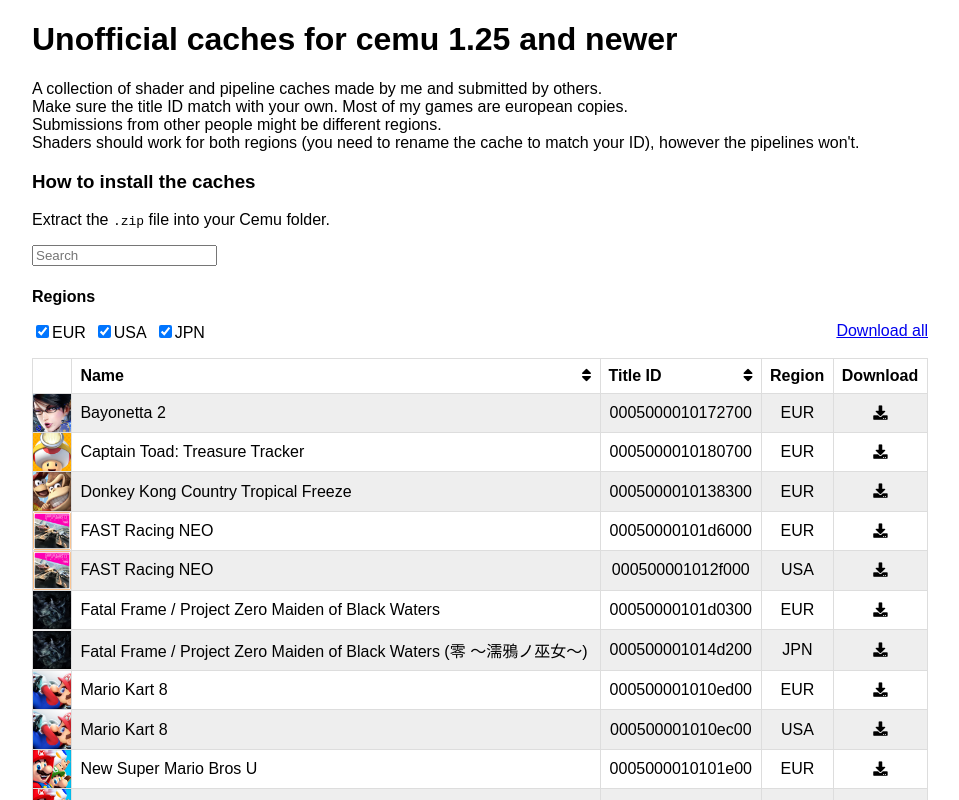
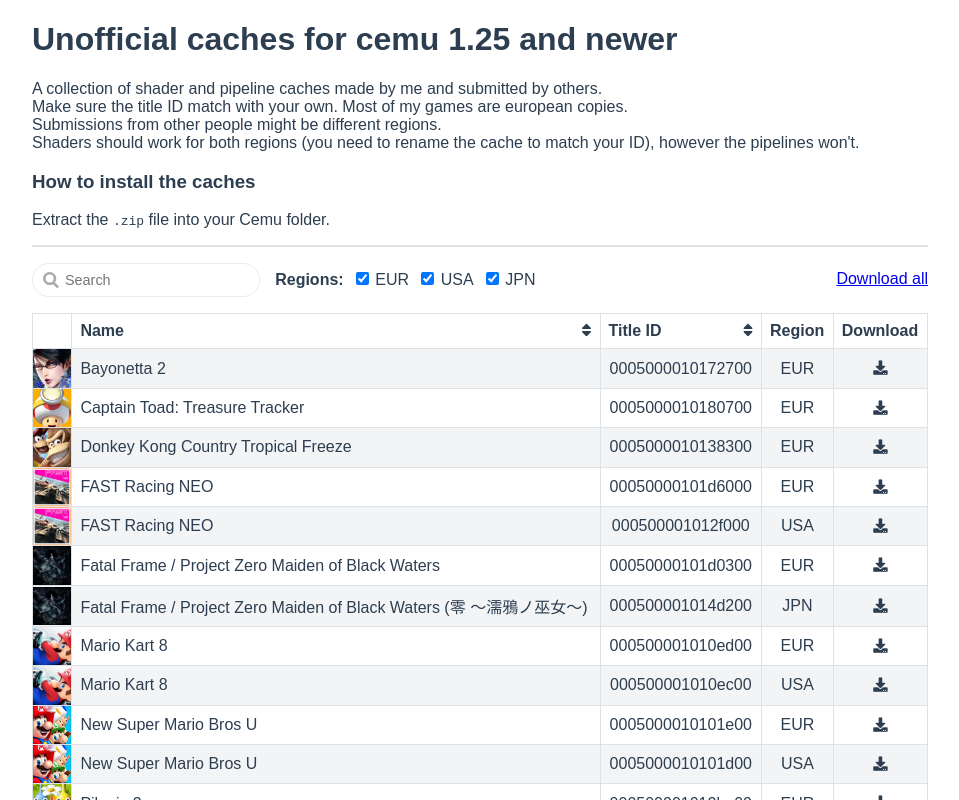
Before and after one commit to chriztr/cemu_shader_and_pipeline_caches, a Vue app: page / in a window 1280 px wide. Shown: the top 800 px of the page, without its empty margins (160-1119 px from the left). Built offline with nearby package versions, Linux system fonts and the light colour scheme.

Commit message:
dark theme and nicer search bar

```diff
--- a/src/App.vue
+++ b/src/App.vue
@@ -89,23 +89,27 @@
   <h3>How to install the caches</h3>
   <p>Extract the <code>.zip</code> file into your Cemu folder.</p>
 
+  <hr>
+
+  <p>
     <input
+      class="search"
       type='text'
       placeholder='Search'
       v-model='searchStr'
     />
-
-  <h4 style="margin-bottom: .8em;">Regions</h4>
-
-  <p>
+    <span style="margin-left: .5em;">
+      <label><b>Regions:</b></label>
       <input type="checkbox" v-model="showEUR" id="showEURCheckbox">
-    <label for="showEURCheckbox" style="padding-right: .5em;">EUR</label>
+      <label for="showEURCheckbox">EUR</label>
       <input type="checkbox" v-model="showUSA" id="showUSACheckbox">
-    <label for="showUSACheckbox" style="padding-right: .5em">USA</label>
+      <label for="showUSACheckbox">USA</label>
       <input type="checkbox" v-model="showJPN" id="showJPNCheckbox">
       <label for="showJPNCheckbox">JPN</label>
+    </span>
 
-    <a style="float: right;" href="https://github.com/chriztr/cemu_shader_and_pipeline_caches/releases/latest/download/shaders.zip">Download all</a>
+    <a style="float: right; line-height: 2rem;" href="https://github.com/chriztr/cemu_shader_and_pipeline_caches/releases/latest/download/shaders.zip">Download all</a>
+
   </p>
 
   <div id="list" class="tableContainer">
--- a/src/assets/base.css
+++ b/src/assets/base.css
@@ -1,3 +1,70 @@
+html {
+  color-scheme: light;
+}
+
+body {
+  background-color: #fff;
+  color: #2c3e50;
+}
+
+td, th {
+  border: 1px solid #dfe2e5;
+}
+
+tr:nth-child(even) {
+  background-color: #f3f4f5;
+}
+
+hr {
+  border: 1px solid #dfe2e5;
+}
+
+.search {
+  color: #2c3e50;
+  border: 1px solid #eaecef;
+  background: #fff url(/search.svg) 0.6rem 0.5rem no-repeat;
+  background-size: 1rem;
+}
+
+.chartDropdownBox {
+  background-color: #e7eaed;
+  color: #000;
+}
+
+@media (prefers-color-scheme: dark) {
+  html {
+    color-scheme: dark !important;
+  }
+
+  body {
+    background-color: #22272e !important;
+    color: #adbac7 !important;
+  }
+
+  td, th {
+    border: 1px solid #34404c !important;
+  }
+
+  tr:nth-child(even) {
+    background-color: #2b313a !important;
+  }
+
+  hr {
+    border: 1px solid #34404c;
+  }
+
+  .search {
+    color: #adbac7 !important;
+    border: 1px solid #3e4c5a !important;
+    background: #22272e url(/search.svg) 0.6rem 0.5rem no-repeat !important;
+    background-size: 1rem !important;
+  }
+
+  .chartDropdownBox {
+    background-color: #34404c !important;
+  }
+}
+
 body {
   font-family: arial, sans-serif;
   margin: auto;
@@ -11,13 +78,12 @@
 }
 
 td, th {
-  border: 1px solid #ddd;
   text-align: left;
   padding: 8px;
 }
 
-tr:nth-child(even) {
-  background-color: #eee;
+label, input {
+  margin-right: .5em;
 }
 
 .centerText {
@@ -54,8 +120,6 @@
 
 .chartDropdownBox {
   position: absolute;
-  background-color: #efefef;
-  border-bottom-color: #ddd;
   text-align: left;
   border-radius: 0.25rem;
   white-space: nowrap;
@@ -123,3 +187,15 @@
   animation-iteration-count: infinite;
   animation-timing-function: linear;
 }
+
+.search {
+  cursor: text;
+  height: 2rem;
+  display: inline-block;
+  border-radius: 2rem;
+  font-size: .9rem;
+  line-height: 2rem;
+  padding: 0 0.5rem 0 2rem;
+  outline: 0;
+  transition: all ease .3s;
+}
```
Also changed, not shown: public/search.svg (added). Lines whose indentation alone changed are shown as unchanged.
